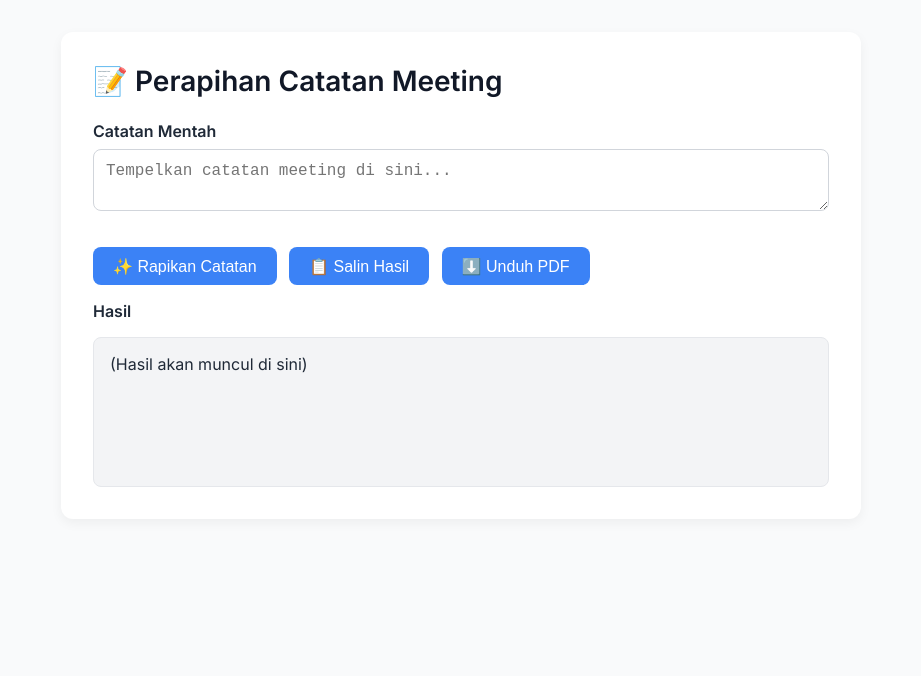
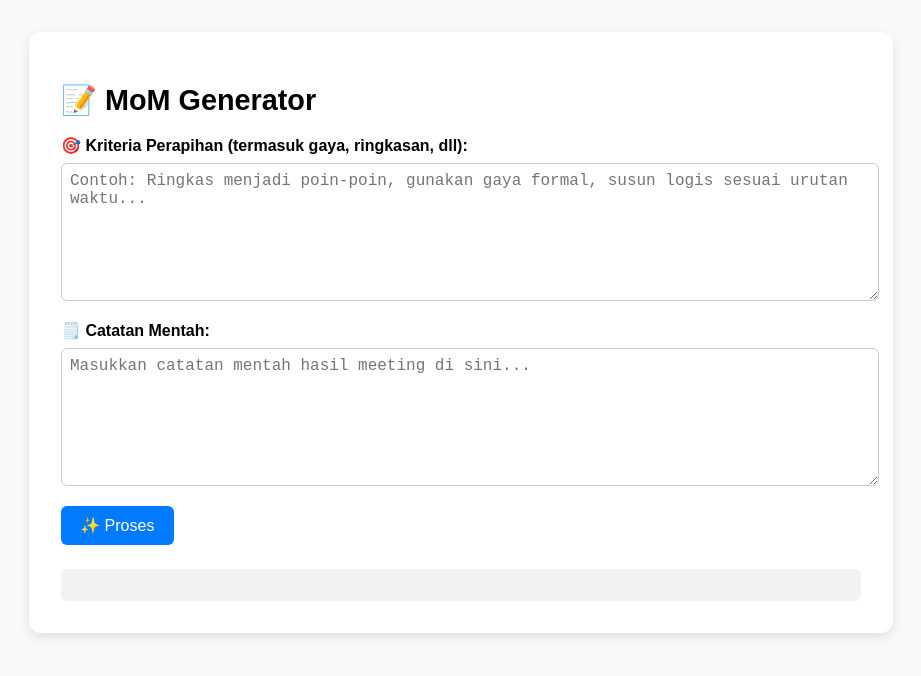
Before and after one commit to feisalrm/MoMGenerator, a website: page index.html in a window 1280 px wide. Shown: the whole page, without its empty margins (179-1100 px from the left). Drawn offline with Linux system fonts and the light colour scheme.

Commit message:
Update index.html

```diff
--- a/index.html
+++ b/index.html
@@ -1,97 +1,89 @@
 <!DOCTYPE html>
-<html lang="id">
+<html lang="en">
 <head>
   <meta charset="UTF-8" />
   <meta name="viewport" content="width=device-width, initial-scale=1.0" />
-  <title>Perapihan Catatan Meeting</title>
-  <link href="https://fonts.googleapis.com/css2?family=Inter:wght@400;600&display=swap" rel="stylesheet">
+  <title>MoM Generator</title>
   <style>
-    * { box-sizing: border-box; }
     body {
-      font-family: 'Inter', sans-serif;
-      background-color: #f9fafb;
+      font-family: Arial, sans-serif;
       margin: 0;
       padding: 2rem;
-      color: #1f2937;
+      background-color: #f9f9f9;
     }
     .container {
       max-width: 800px;
       margin: auto;
-      background-color: #ffffff;
+      background: white;
+      padding: 2rem;
       border-radius: 12px;
-      padding: 2rem;
-      box-shadow: 0 4px 12px rgba(0, 0, 0, 0.05);
+      box-shadow: 0 4px 12px rgba(0, 0, 0, 0.1);
     }
-    h2 {
-      margin-top: 0;
-      font-size: 1.75rem;
-      color: #111827;
+    h1 {
+      font-size: 1.8rem;
+      margin-bottom: 1.2rem;
     }
     label {
-      font-weight: 600;
+      font-weight: bold;
       display: block;
-      margin: 1rem 0 0.5rem;
+      margin-top: 1rem;
+      margin-bottom: 0.5rem;
     }
-    textarea, input {
+    textarea {
       width: 100%;
-      padding: 0.75rem;
+      height: 120px;
       font-size: 1rem;
-      border-radius: 8px;
-      border: 1px solid #d1d5db;
-      margin-bottom: 1rem;
+      padding: 0.5rem;
+      border-radius: 6px;
+      border: 1px solid #ccc;
+      resize: vertical;
     }
     button {
-      background-color: #3b82f6;
+      margin-top: 1rem;
+      padding: 0.6rem 1.2rem;
+      font-size: 1rem;
+      background-color: #007bff;
       color: white;
       border: none;
-      padding: 0.6rem 1.25rem;
-      font-size: 1rem;
-      border-radius: 8px;
+      border-radius: 6px;
       cursor: pointer;
-      transition: background-color 0.2s ease-in-out;
-      margin-right: 0.5rem;
     }
-    button:hover {
-      background-color: #2563eb;
-    }
-    #output {
+    .output {
+      background-color: #f2f2f2;
+      margin-top: 1.5rem;
+      padding: 1rem;
+      border-radius: 6px;
       white-space: pre-wrap;
-      background-color: #f3f4f6;
-      padding: 1rem;
-      border: 1px solid #e5e7eb;
-      border-radius: 8px;
-      min-height: 150px;
-      margin-top: 1rem;
-    }
-    .button-group {
-      margin-top: 1rem;
     }
   </style>
 </head>
 <body>
   <div class="container">
-    <h2>📝 Perapihan Catatan Meeting</h2>
+    <h1>📝 MoM Generator</h1>
 
-    <label for="rawNotes">Catatan Mentah</label>
-    <textarea id="rawNotes" placeholder="Tempelkan catatan meeting di sini..."></textarea>
+    <label for="criteria">🎯 Kriteria Perapihan (termasuk gaya, ringkasan, dll):</label>
+    <textarea id="criteria" placeholder="Contoh: Ringkas menjadi poin-poin, gunakan gaya formal, susun logis sesuai urutan waktu..."></textarea>
 
-    <div class="button-group">
-      <button onclick="formatNotes()">✨ Rapikan Catatan</button>
-      <button onclick="copyToClipboard()">📋 Salin Hasil</button>
-      <button onclick="downloadAsPDF()">⬇️ Unduh PDF</button>
-    </div>
+    <label for="rawText">🗒️ Catatan Mentah:</label>
+    <textarea id="rawText" placeholder="Masukkan catatan mentah hasil meeting di sini..."></textarea>
 
-    <label for="output">Hasil</label>
-    <div id="output">(Hasil akan muncul di sini)</div>
+    <button onclick="generateMoM()">✨ Proses</button>
+
+    <div id="output" class="output"></div>
   </div>
 
   <script>
-    async function formatNotes() {
-      const rawText = document.getElementById("rawNotes").value;
+    async function generateMoM() {
+      const criteria = document.getElementById("criteria").value.trim();
+      const rawText = document.getElementById("rawText").value.trim();
       const outputDiv = document.getElementById("output");
+
+      if (!criteria || !rawText) {
+        outputDiv.textContent = "⚠️ Harap isi kedua bidang sebelum memproses.";
+        return;
+      }
+
       outputDiv.textContent = "⏳ Memproses...";
-
-      const prompt = `Berikut adalah catatan meeting mentah. Rapikan, buat menjadi poin-poin bila perlu, dan gunakan bahasa Indonesia yang formal:\n${rawText}`;
 
       try {
         const response = await fetch("https://momgenerator-production.up.railway.app/format-meeting", {
@@ -99,32 +91,21 @@
           headers: {
             "Content-Type": "application/json"
           },
-          body: JSON.stringify({ prompt })
+          body: JSON.stringify({
+            prompt: `Berikut adalah kriteria editing:\n${criteria}\n\nBerikut teks mentahnya:\n${rawText}\n\nHarap hasilkan teks yang sesuai kriteria tanpa tambahan formatting seperti tebal, miring, kecuali bullets dan numbering.`
+          })
         });
 
         const data = await response.json();
-        outputDiv.textContent = data.content || "❌ Gagal memproses.";
+
+        if (data.error) {
+          outputDiv.textContent = "❌ Gagal memproses.\n" + JSON.stringify(data.error);
+        } else {
+          outputDiv.textContent = data.content || data.message || "(Tidak ada hasil)";
+        }
       } catch (err) {
-        outputDiv.textContent = "❌ Terjadi kesalahan: " + err.message;
+        outputDiv.textContent = "❌ Gagal memproses.\n" + err.message;
       }
-    }
-
-    function copyToClipboard() {
-      const outputText = document.getElementById("output").textContent;
-      navigator.clipboard.writeText(outputText).then(() => {
-        alert("✅ Hasil berhasil disalin ke clipboard.");
-      }, () => {
-        alert("❌ Gagal menyalin ke clipboard.");
-      });
-    }
-
-    function downloadAsPDF() {
-      const outputText = document.getElementById("output").textContent;
-      const blob = new Blob([outputText], { type: 'application/pdf' });
-      const link = document.createElement('a');
-      link.href = URL.createObjectURL(blob);
-      link.download = 'hasil-catatan-meeting.pdf';
-      link.click();
     }
   </script>
 </body>
```
